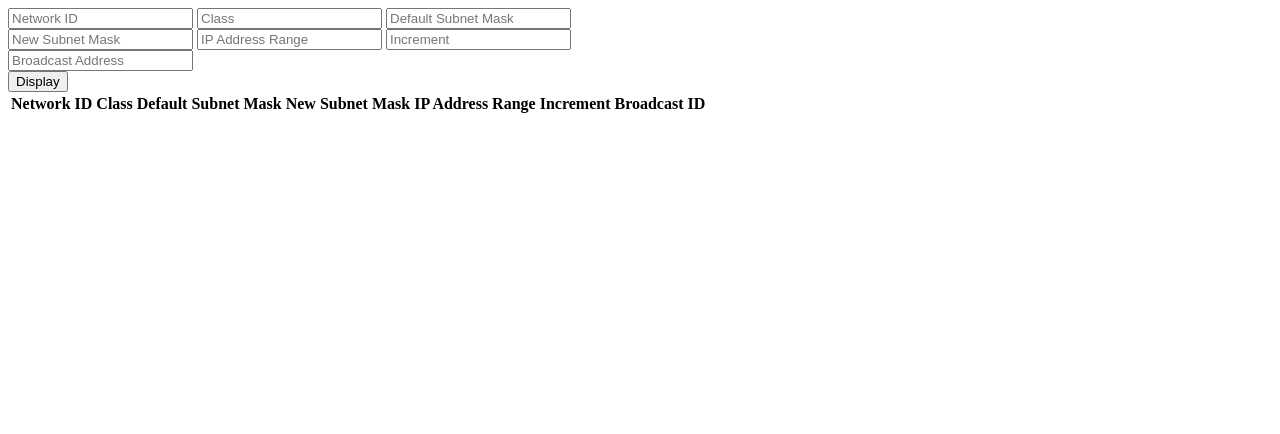
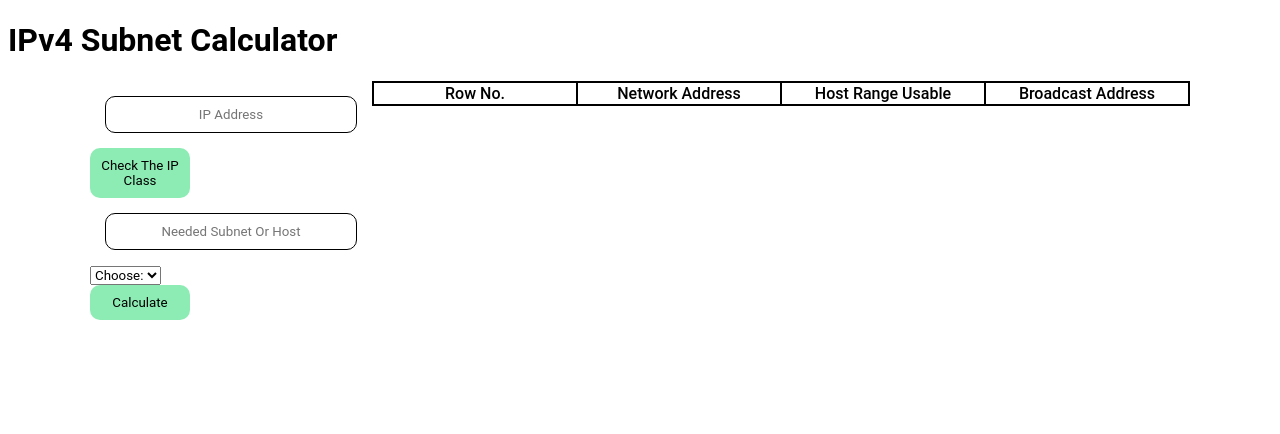
Before and after one commit to xDevvv/SimpleCode, a plain HTML site: page index.html in a window 1280 px wide. Drawn offline with Linux system fonts and the light colour scheme.

Commit message:
Update index.html

```diff
--- a/index.html
+++ b/index.html
@@ -3,48 +3,49 @@
 <head>
     <meta charset="UTF-8">
     <meta name="viewport" content="width=device-width, initial-scale=1.0">
-    <link rel="stylesheet" href="try.css">
-    <link rel="preconnect" href="https://fonts.googleapis.com">
-    <link rel="preconnect" href="https://fonts.gstatic.com" crossorigin>
-    <link href="https://fonts.googleapis.com/css2?family=Roboto:ital,wght@0,100;0,300;0,500;1,100&display=swap" rel="stylesheet">
-    <script src="try.js" defer></script>
-    <title>Document</title>
+    <link rel="stylesheet" href="style.css">
+    <title>CIDR Calculator</title>
+    <script src="script.js" defer></script>
 </head>
 <body>
+    <h1>IPv4 Subnet Calculator</h1>
     <div class="main-container">
-        <div class="container">
-            <div class="input-container">
+
+        <div class="first-sub-container">
+            <div class="error"></div>
+            <div class="main-container-input">
                 <div>
-                    <input type="text" placeholder="Network ID" id="network-id">
-                    <input type="text" placeholder="Class" id="class">
-                    <input type="text" placeholder="Default Subnet Mask" id="default-subnet-mask">
+                    <input type="text" id="ip-address" placeholder="IP Address">
+                    <button class="ip-class-btn">Check The IP Class</button>
                 </div>
                 <div>
-                    <input type="text" placeholder="New Subnet Mask" id="new-subnet-mask">
-                    <input type="text" placeholder="IP Address Range" id="ip-address-range">
-                    <input type="text" placeholder="Increment" id="increment">
+                    <input type="text" class="subnet-host-input" placeholder="Needed Subnet Or Host">
+                    <div class="option-div">
+                        <select id="input-option">
+                            <option value="default">Choose:</option>
+                            <option value="subnet">Subnet:</option>
+                            <option value="host">Host:</option>
+                        </select>
+                    </div>
+                    <button class="option-btn">Calculate</button>
                 </div>
             </div>
-            <div class="input-container">
-                <input type="text" placeholder="Broadcast Address" id="broadcast-address">
-            </div>
-            <div class="btn-container">
-                <button class="btn">Display</button>
+            <div class="rendering-ip-class">
+                <div class="sub">
+                    <div class="output-info"></div>
+                </div>
             </div>
         </div>
+        <div class="second-sub-container">
+            <table class="main-table">
+                <tr>
+                    <th class="row-num">Row No.</th>
+                    <th>Network Address</th>
+                    <th>Host Range Usable</th>
+                    <th>Broadcast Address</th>
+                </tr>
+            </table>
+        </div>
     </div>
-    <table class="main-table">
-        <tr>
-            <th>Network ID</th>
-            <th>Class</th>
-            <th>Default Subnet Mask</th>
-            <th>New Subnet Mask</th>
-            <th>IP Address Range</th>
-            <th>Increment</th>
-            <th>Broadcast ID</th>
-        </tr>
-
-    </table>
-
 </body>
 </html>
```
